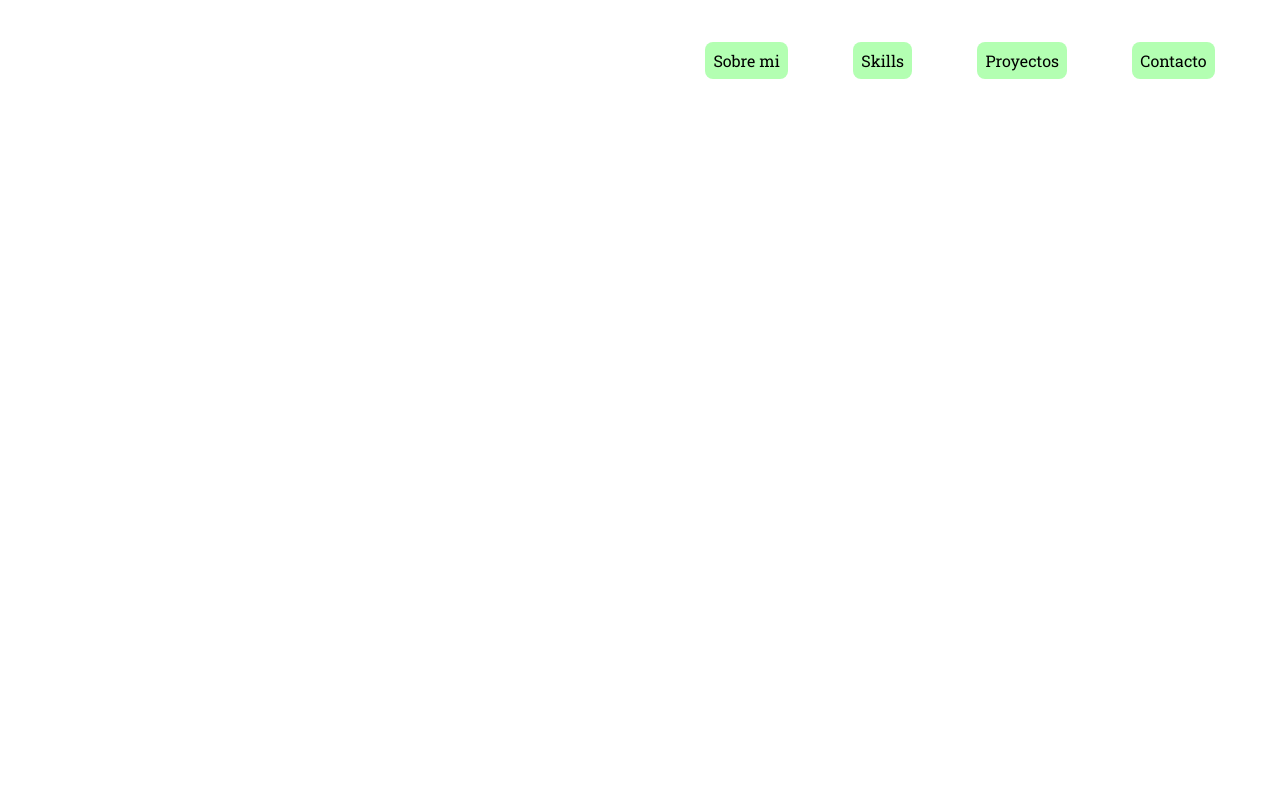
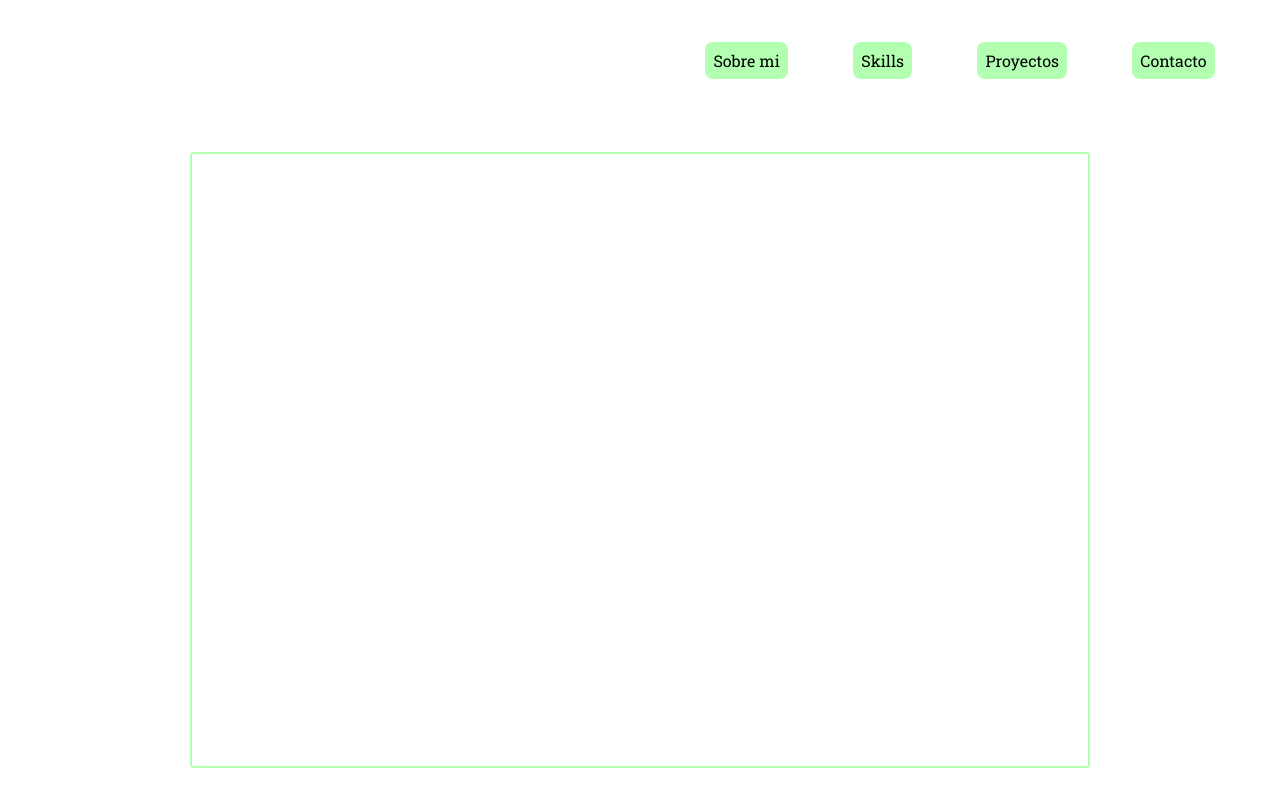
Before and after one commit to BrunoMalagoli/bmalagoli-portfolio, a React (Vite) app: page / in a window 1280 px wide. Built offline with nearby package versions, Linux system fonts and the light colour scheme.

Commit message:
Hero component first structuring

```diff
--- a/src/App.tsx
+++ b/src/App.tsx
@@ -1,10 +1,12 @@
 import "./App.css";
+import Hero from "./components/Hero";
 import NavBar from "./components/NavBar";
 
 function App() {
   return (
     <>
       <NavBar />
+      <Hero />
     </>
   );
 }
--- /dev/null
+++ b/src/components/Hero/index.tsx
@@ -0,0 +1,10 @@
+import styles from "./styles/index.module.css";
+const Hero = () => {
+  return (
+    <section className={styles.heroContainer}>
+      <div className={styles.heroCard}></div>
+    </section>
+  );
+};
+
+export default Hero;
--- /dev/null
+++ b/src/components/Hero/styles/index.module.css
@@ -0,0 +1,15 @@
+.heroContainer{
+    display: flex;
+    align-items: center;
+    justify-content: center;
+    height: 85vh;
+    width: 100%;
+}
+
+.heroCard{
+    height: 90%;
+    width: 70%;
+    background-color: transparent;
+    border: 2px solid #b3ffb2;
+    border-radius: 4px;
+}
```
